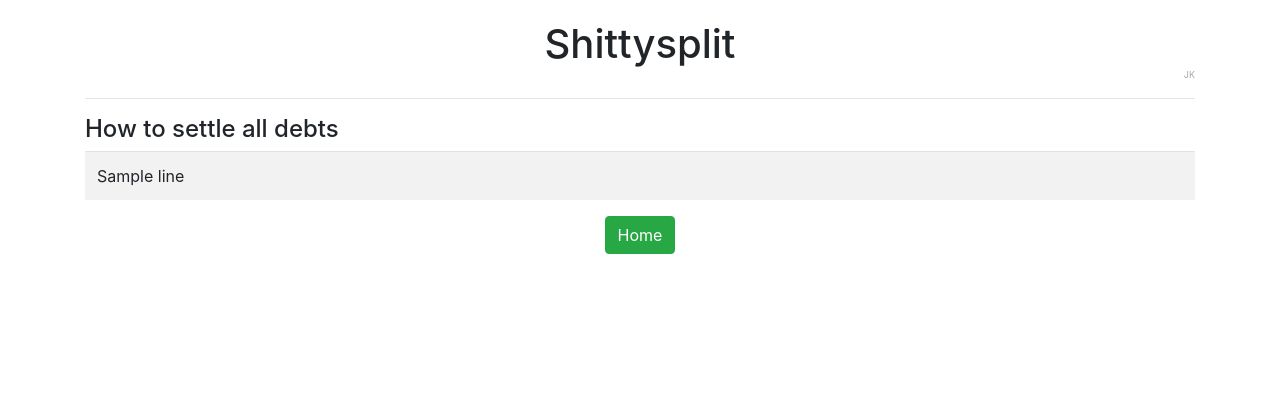
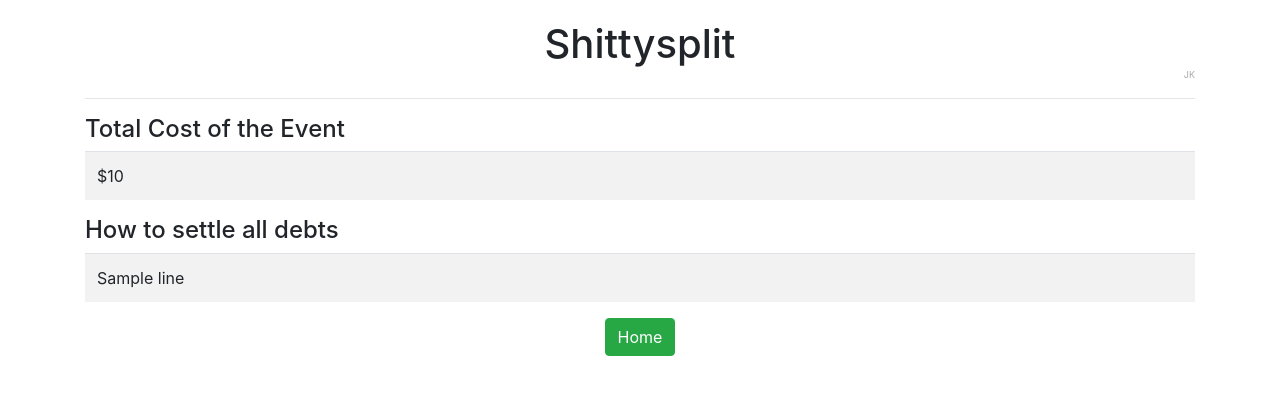
Before and after one commit to Jk950305/Shitty-Split, a Flask app: template templates/result.html in a window 1280 px wide. Shown: the top 395 px of the page. Run offline with Flask 2, Linux system fonts and the light colour scheme; the template is opened without the code that fills it: most values are stand-ins (such as "Sample title", 1, 10 or a date in 2020).

Commit message:
add summary of the event cost

```diff
--- a/app.py
+++ b/app.py
@@ -32,6 +32,10 @@ def results():
     		string = 'checkboxes'+str(i+1)+'[]'
     		borrowers.append(request.form.getlist(string))
 
+    		total = 0.0
+    	for j in range(len(amounts)):
+    		total = total+float(amounts[j])
+
     	trans = []
 
     	num = len(lenders)
@@ -51,7 +55,7 @@ def results():
 	    	if len(result)==0:
 	    		result= ['You guys are quits!']
 
-    	return render_template('result.html',result=result)
+    	return render_template('result.html',result=result, total=("%.2f" % total))
 
 
 
--- a/templates/result.html
+++ b/templates/result.html
@@ -29,6 +29,22 @@
         <hr>
         <div class="row">
             <div class="col-sm">
+                <h4>Total Cost of the Event</h4>
+            </div>
+        </div>
+        <div class="row">
+          <div class="col-xl">
+            <table class="table table-striped">
+                <tbody>
+                    <tr>
+                        <td>${{total}}</td>
+                    </tr>
+                </tbody>
+            </table>
+          </div>
+        </div>
+        <div class="row">
+            <div class="col-sm">
                 <h4>How to settle all debts</h4>
             </div>
         </div>
```
